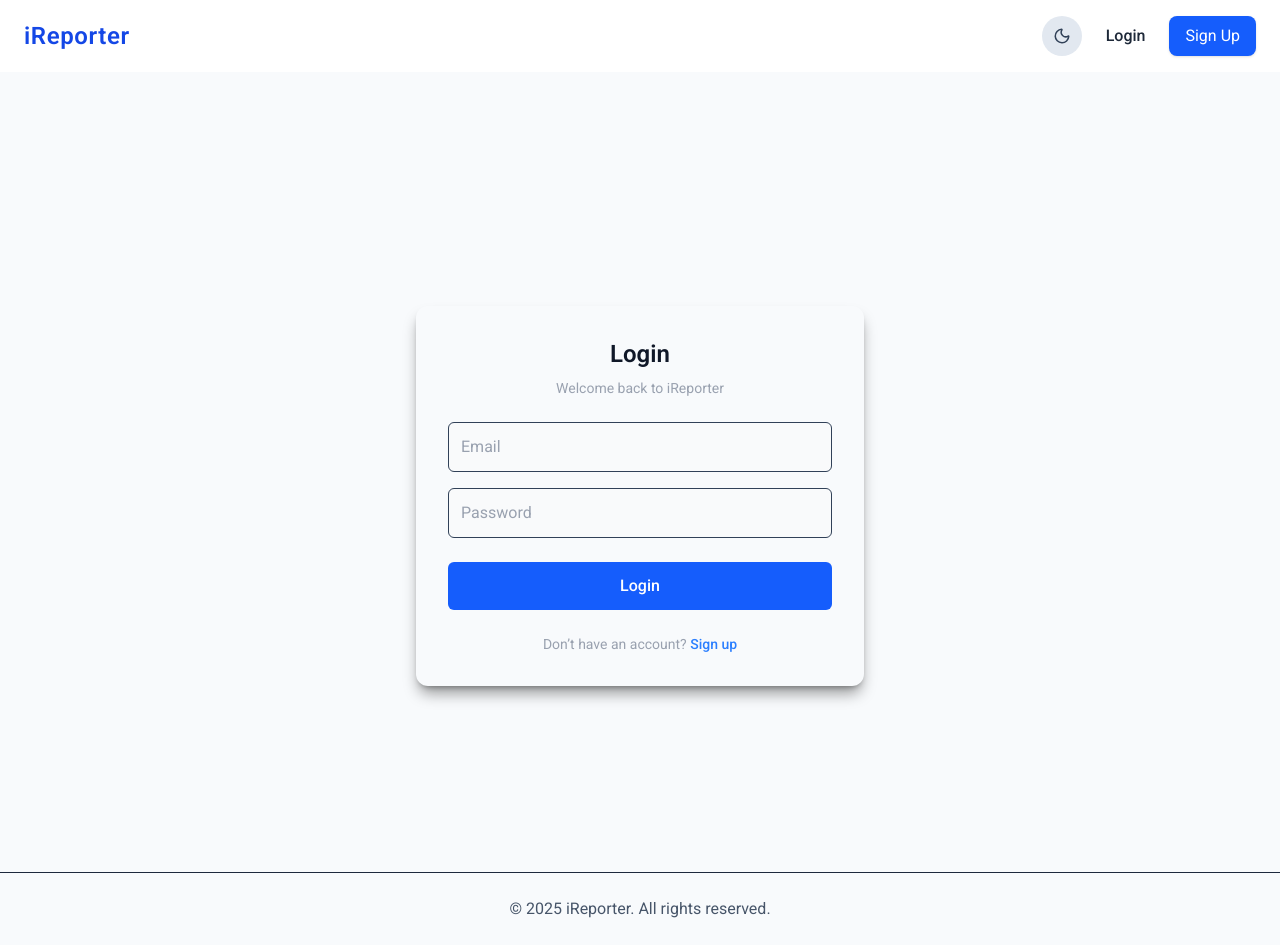
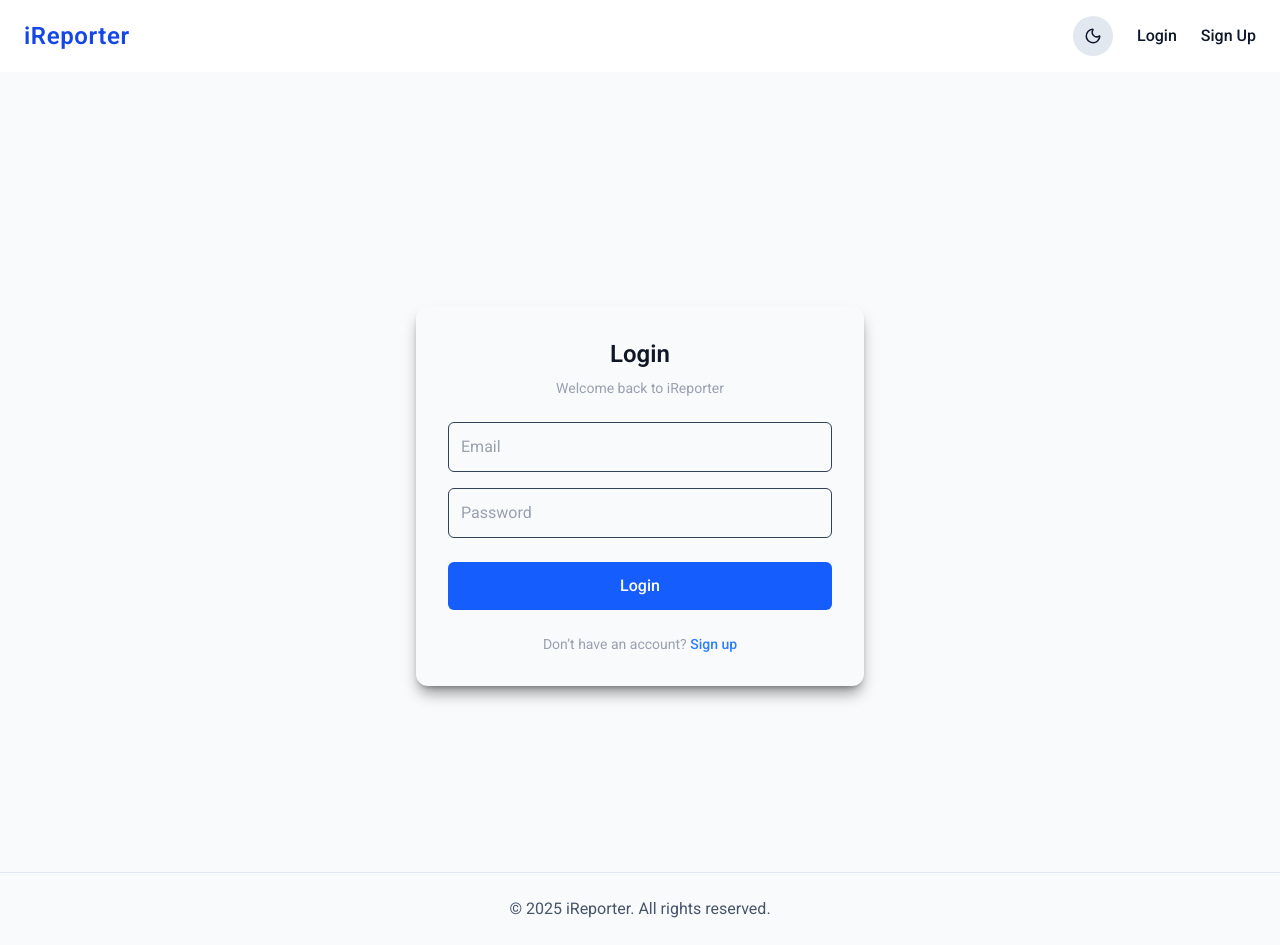
Before and after one commit to KipletingEdwin/iReporter-client--, a React (Vite) app: page /login in a window 1280 px wide. Built offline with nearby package versions, Linux system fonts and the light colour scheme.

Commit message:
style the navbar

```diff
--- a/src/components/layout/Footer.jsx
+++ b/src/components/layout/Footer.jsx
@@ -1,6 +1,6 @@
 export default function Footer() {
   return (
-    <footer className="border-t border-slate-800 py-6 text-center text-(--text-secondary)">
+    <footer className="border-t border-(--border-color) py-6 text-center text-(--text-secondary)">
       © {new Date().getFullYear()} iReporter. All rights reserved.
     </footer>
   );
--- a/src/components/layout/Navbar.jsx
+++ b/src/components/layout/Navbar.jsx
@@ -34,9 +34,7 @@ export default function Navbar() {
   return (
     <nav
       className={`w-full sticky top-0 z-50 transition-all duration-300 bg-(--bg-surface)   ${
-        scrolled
-          ? "shadow-md py-3"
-          : "backdrop-blur-md py-4"
+        scrolled ? "shadow-md py-3" : "backdrop-blur-md py-4"
       }`}
     >
       <div className=" mx-auto px-6 flex justify-between items-center">
@@ -52,32 +50,31 @@ export default function Navbar() {
         <div className="hidden md:flex items-center gap-6">
           {!user && (
             <>
-
               {/* Dark/light theme buttop */}
               <button
                 onClick={toggleTheme}
                 className="w-10 h-10 flex items-center justify-center rounded-full
-                        bg-slate-200 dark:bg-slate-800
-                        hover:bg-slate-300 dark:hover:bg-slate-700
+                        bg-(--btn-bg)
+                        hover:bg-(--btn-bg-hover)
                         transition-colors"
                 aria-label="Toggle theme"
               >
                 {theme === "dark" ? (
-                  <Sun size={18} className="text-yellow-400" />
+                  <Sun size={18} className="text-(--icon-sun)" />
                 ) : (
-                  <Moon size={18} className="text-slate-700" />
+                  <Moon size={18} className="text(--icon-moon)" />
                 )}
               </button>
 
               <Link
                 to="/login"
-                className="text-gray-800 hover:text-blue-600 transition font-medium"
+                className="text-(--primary-text) hover:text-blue-600 transition font-medium"
               >
                 Login
               </Link>
               <Link
                 to="/signup"
-                className="bg-blue-600 text-white px-4 py-2 rounded-lg hover:bg-blue-700 transition shadow-sm"
+                className=" text-(--primary-text)  hover:bg-blue-700 transition font-medium"
               >
                 Sign Up
               </Link>
@@ -121,10 +118,11 @@ export default function Navbar() {
           className="md:hidden p-2 rounded-lg text-(--text-primary) hover:text(--primary)  transition  focus:outline-none"
           onClick={() => setMenuOpen(!menuOpen)}
         >
-          {
-            menuOpen ? ( <X className="w-7 h-7 rotate-90 transition-transform duration-200" />) : (<Menu className="w-7 h-7" />)
-          }
-
+          {menuOpen ? (
+            <X className="w-7 h-7 rotate-90 transition-transform duration-200" />
+          ) : (
+            <Menu className="w-7 h-7" />
+          )}
         </button>
       </div>
 
@@ -154,9 +152,9 @@ export default function Navbar() {
         "
             >
               {theme === "dark" ? (
-          <Sun size={18} className="text-yellow-400" />
+                <Sun size={18} className="text-(--icon-sun)" />
               ) : (
-          <Moon size={18} />
+                <Moon size={18} className="text-(--icon-moon)" />
               )}
             </button>
           </div>
@@ -168,10 +166,10 @@ export default function Navbar() {
                 to="/login"
                 onClick={() => setMenuOpen(false)}
                 className="
-            block w-full text-center
-            py-3 rounded-lg
+      block w-full text-center py-3 rounded-lg
+      bg-(--bg-surface)
       text-(--text-primary)
-            bg-(--bg-surface)
+      border border-(--border-color)
       hover:bg-(--border-color)
       transition
     "
@@ -183,11 +181,11 @@ export default function Navbar() {
                 to="/signup"
                 onClick={() => setMenuOpen(false)}
                 className="
-            block w-full text-center
-            py-3 rounded-lg
-            bg-(--primary)
-            text-white
-            hover:opacity-90
+      block w-full text-center py-3 rounded-lg
+      bg-(--bg-surface)
+      text-(--text-primary)
+      border border-(--border-color)
+      hover:bg-(--border-color)
       transition
     "
               >
@@ -204,8 +202,9 @@ export default function Navbar() {
                 onClick={() => setMenuOpen(false)}
                 className="
       block w-full py-3 px-4 rounded-lg
+      bg-(--bg-surface)
       text-(--text-primary)
-            bg-(--bg-surface)
+      border border-(--border-color)
       hover:bg-(--border-color)
       transition
     "
@@ -219,8 +218,9 @@ export default function Navbar() {
                   onClick={() => setMenuOpen(false)}
                   className="
         block w-full py-3 px-4 rounded-lg
+        bg-(--bg-surface)
         text-(--text-primary)
-              bg-(--bg-surface)
+        border border-(--border-color)
         hover:bg-(--border-color)
         transition
       "
@@ -233,8 +233,9 @@ export default function Navbar() {
                 className="
       px-4 py-3 rounded-lg
       text-sm
+      bg-(--bg-surface)
       text-(--text-secondary)
-            bg-(--bg-surface)
+      border border-(--border-color)
     "
               >
                 Signed in as <span className="font-medium">{user.name}</span>
@@ -255,8 +256,6 @@ export default function Navbar() {
           )}
         </div>
       )}
-
-
     </nav>
   );
 }
--- a/src/styles/index.css
+++ b/src/styles/index.css
@@ -9,6 +9,10 @@
       --text-secondary: #475569;    /* slate-600 */
       --border-color: #e2e8f0;      /* slate-200 */
       --primary: #2563eb;           /* blue-600 */
+      --icon-sun: #facc15;   /* yellow-400 */
+      --icon-moon: #334155;  /* slate-700 */
+      --btn-bg: #e2e8f0;        /* slate-200 */
+      --btn-bg-hover: #cbd5e1;  /* slate-300 */
     }
 
     .dark {
@@ -19,6 +23,10 @@
       --text-secondary: #94a3b8;    /* slate-400 */
       --border-color: #1e293b;      /* slate-800 */
       --primary: #3b82f6;           /* blue-500 */
+      --icon-sun: #facc15;   /* stays bright in dark mode */
+      --icon-moon: #cbd5e1;  /* slate-300 for better contrast */
+      --btn-bg: #1e293b;        /* slate-800 */
+      --btn-bg-hover: #334155;  /* slate-700 */
     }
 
     body {
```
Lines whose indentation alone changed are shown as unchanged.
